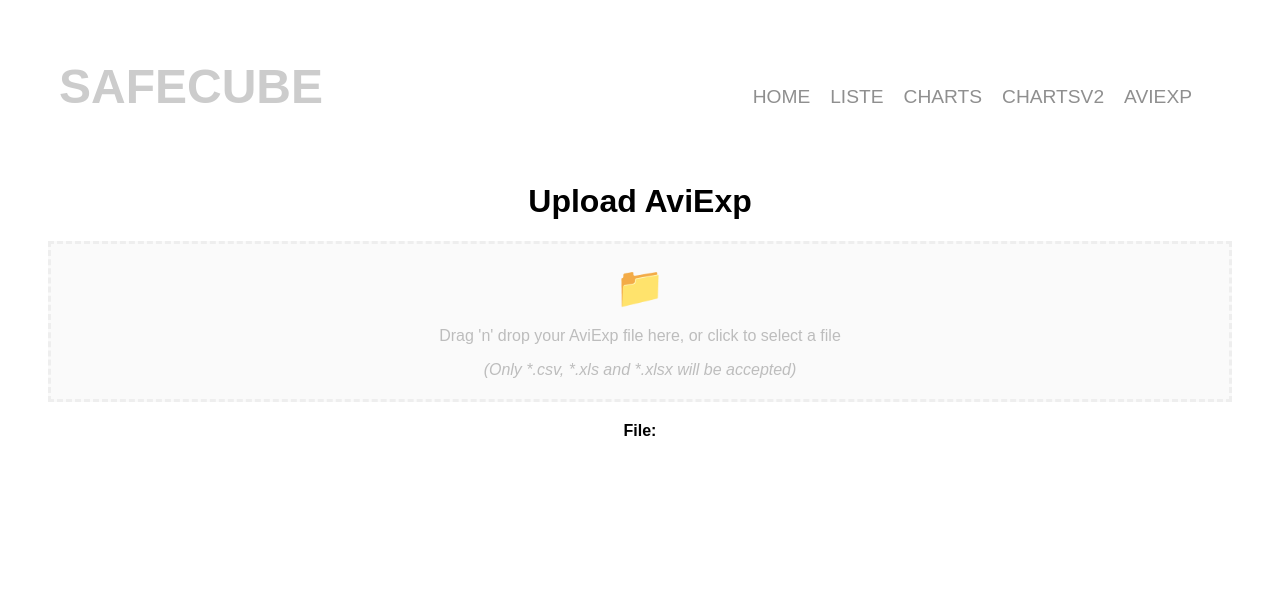
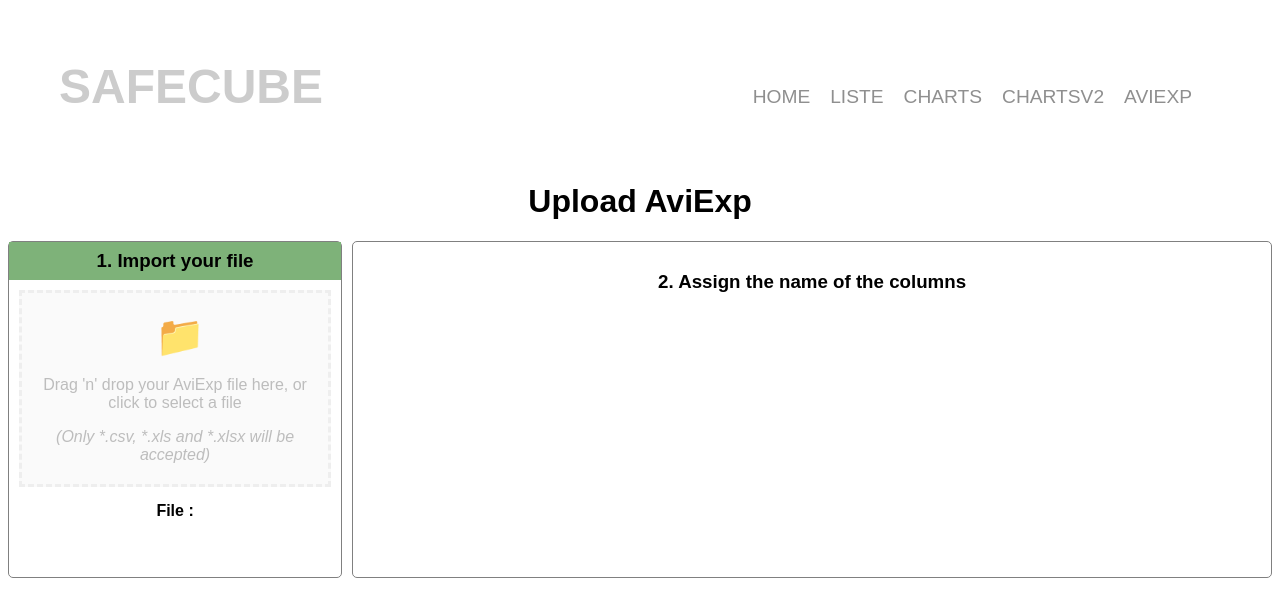
Before and after one commit to alyson-b69/safecube-component, a React (Create React App) app: page /aviexp in a window 1280 px wide. Shown: the top 616 px of the page. Built offline with nearby package versions, Linux system fonts and the light colour scheme.

Commit message:
try to deploy

```diff
--- a/package.json
+++ b/package.json
@@ -3,7 +3,7 @@
   "version": "1.0.0",
   "private": true,
   "description": "Some components build for Safecube project",
-  "homepage": "https://alyson-b69.github.io/safecube-component/",
+  "homepage": "https://alyson-b69.github.io/safecube-component",
   "keywords": [],
   "main": "src/index.tsx",
   "dependencies": {
--- a/src/App.tsx
+++ b/src/App.tsx
@@ -15,7 +15,7 @@ import AviExp from "./Pages/AviExp";
 
 function App() {
     return (
-      <Router basename={process.env.PUBLIC_URL}>
+      <Router basename={'/'}>
     <div className="App">
         <Header />
         <Switch>
--- /dev/null
+++ b/src/Components/UploadExcel/ColsToAffect/ColsToAffect.tsx
@@ -0,0 +1,7 @@
+const ColsToAffect = () => {
+    return (
+        <div>Colonnes à affecter</div>
+    )
+}
+
+export default ColsToAffect
--- a/src/Components/UploadExcel/RenderTable/RenderTable.style.ts
+++ b/src/Components/UploadExcel/RenderTable/RenderTable.style.ts
@@ -17,10 +17,13 @@ const styledExcel = styled.div`
         background: #dddddd;
         border: solid 1px gray;
         width: 100%;
+        display:flex;
+        flex-direction: column;
       }
       & :first-child {
         width: 200px;
         border-right: solid 1px gray;
+        color: #dddddd;
       }
     }
     & tbody {
--- a/src/Components/UploadExcel/RenderTable/RenderTable.tsx
+++ b/src/Components/UploadExcel/RenderTable/RenderTable.tsx
@@ -1,12 +1,14 @@
 import StyledExcel from "./RenderTable.style";
 import React from "react";
 import {ExcelTable} from "../UploadExcel";
+import SelectLabelCol from "./SelectLabelCol/SelectLabelCol";
 
 interface Props {
     aviExp: ExcelTable;
 }
 
 const RenderTable: React.FC<Props> = ({ aviExp }) => {
+
     return (
         <StyledExcel>
             <h3>TABLEAU</h3>
@@ -14,9 +16,9 @@ const RenderTable: React.FC<Props> = ({ aviExp }) => {
                 {aviExp.cols && (
                     <thead>
                     <tr>
-                        <th></th>
+                        <th>x</th>
                         {aviExp.cols.map((col) => {
-                            return <th key={col.key}>{col.name}</th>;
+                            return <th key={col.key}>{col.name} <SelectLabelCol col={col.name}/></th>;
                         })}
                     </tr>
                     </thead>
--- /dev/null
+++ b/src/Components/UploadExcel/RenderTable/SelectLabelCol/SelectLabelCol.style.ts
@@ -0,0 +1,6 @@
+import styled from 'styled-components';
+
+const StyledSelect = styled.select`
+  margin: 5px auto;
+`
+export default StyledSelect
--- /dev/null
+++ b/src/Components/UploadExcel/RenderTable/SelectLabelCol/SelectLabelCol.tsx
@@ -0,0 +1,21 @@
+import React from "react";
+import StyledSelect from './SelectLabelCol.style'
+
+interface Props{
+    col: string;
+}
+
+const SelectLabelCol: React.FC<Props> = ({col}) => {
+    return (
+        <StyledSelect name={col} id={col}>
+            <option value="">--------</option>
+            <option value={'1'}>Shipment n°</option>
+            <option value={''}>Container n°</option>
+            <option value={''}>POI</option>
+            <option value={''}>POA</option>
+            <option value={''}>Carrier</option>
+        </StyledSelect>
+    )
+}
+
+export default SelectLabelCol;
--- a/src/Components/UploadExcel/UploadExcel.style.ts
+++ b/src/Components/UploadExcel/UploadExcel.style.ts
@@ -15,7 +15,7 @@ const getColor = (props: any) => {
 
 export const StyledUpload = styled.div`
   max-width: 90%;
-  margin: 0 auto 20px auto;
+  margin: 10px;
   text-align: center;
   padding: 20px;
   border: 3px dashed ${(props) => getColor(props)};
@@ -28,6 +28,38 @@ export const StyledUpload = styled.div`
 `;
 
 export const StyledRender = styled.div`
+
+`;
+
+export const UploadContainer = styled.div`
+  max-width: 90%;
+  margin: 0 auto 20px auto;
+  text-align: center;
+  padding: 10px;
+  border: 3px dashed ${(props) => getColor(props)};
+  background-color: #fafafa;
+  color: #bdbdbd;
+  cursor: pointer;
+  & span {
+    font-size: 2.5em;
+  }
+`;
+
+export const Header = styled.div`
+display: flex;
+`
+
+export const FileContent = styled.div`
+  display: flex;
+  flex-direction: column;
+  border: solid 1px gray;
+  border-radius: 5px;
+  margin-right: 10px;
+  & h3{
+    margin: 0;
+    background: #7EB279;
+    line-height: 2em;
+  }
   & span {
     display: inline-block;
     color: #f08080;
@@ -38,9 +70,18 @@ export const StyledRender = styled.div`
       color: red;
     }
   }
-`;
+`
+
+export const StyledColToAffect = styled.div`
+  border-radius: 5px;
+  border: solid 1px gray;
+  width: 100%;
+  padding: 10px;
+`
 
 export default {
     StyledUpload,
-    StyledRender
+    StyledRender,
+    Header,
+    FileContent,
 };
--- a/src/Components/UploadExcel/UploadExcel.tsx
+++ b/src/Components/UploadExcel/UploadExcel.tsx
@@ -1,9 +1,10 @@
 import React from "react";
 import Dropzone from "react-dropzone";
-import { StyledUpload, StyledRender } from "./UploadExcel.style";
+import { Header, FileContent, StyledColToAffect, StyledUpload, StyledRender } from "./UploadExcel.style";
 //@ts-ignore
 import { ExcelRenderer } from "react-excel-renderer";
 import RenderTable from "./RenderTable/RenderTable";
+import ColsToAffect from "./ColsToAffect/ColsToAffect";
 
 interface Col{
     name: string,
@@ -18,6 +19,7 @@ export interface ExcelTable{
 const UploadExcel: React.FC = () => {
     const [files, setFiles] = React.useState([]);
     const [aviExp, setAviExp] = React.useState<ExcelTable>({cols:[], rows:[]});
+    const [cols, setCols] = React.useState([])
 
     React.useEffect(() => {
         files.map((file: any) => {
@@ -26,7 +28,18 @@ const UploadExcel: React.FC = () => {
                 if (err) {
                     console.log(err);
                 } else {
-                    setAviExp(resp);
+                    const newRows = resp.rows.map((row:any[]) => {
+                        let newRow = []
+                        for (let i=0; i < resp.cols.length; i++ ){
+                            if(row[i]){
+                                newRow.push(row[i]);
+                            }else {
+                                newRow.push('')
+                            }
+                        }
+                        return newRow
+                    })
+                    setAviExp({cols: resp.cols, rows: newRows} );
                 }
             });
         });
@@ -43,6 +56,9 @@ const UploadExcel: React.FC = () => {
 
     return (
         <div>
+            <Header >
+                <FileContent>
+                    <h3>1. Import your file</h3>
             <Dropzone onDrop={handleDrop} accept={".csv, .xls, .xlsx"} maxFiles={1}>
                 {({
                       getRootProps,
@@ -69,8 +85,8 @@ const UploadExcel: React.FC = () => {
                     );
                 }}
             </Dropzone>
-            <StyledRender>
-                <strong>File: </strong>{" "}
+                    <div style={{margin: '5px', minHeight: '70px'}}>
+                        <strong>File : </strong>
                         {files[0] && aviExp && (
                             <>
                             {/*@ts-ignore*/}
@@ -82,9 +98,18 @@ const UploadExcel: React.FC = () => {
                             >
               X
             </span>
+                            </>)}
+                    </div>
+                </FileContent>
+                <StyledColToAffect>
+                    <h3>2. Assign the name of the columns</h3>
+                </StyledColToAffect>
+            </Header>
+            <StyledRender>
+                         {files[0] && aviExp && (
                         <RenderTable aviExp={aviExp} />
-                    </>
                 )}
+
             </StyledRender>
         </div>
     );
```
Also changed, not shown: 1 other file (tests, documents, lock files or other folders). Lines whose indentation alone changed are shown as unchanged.
